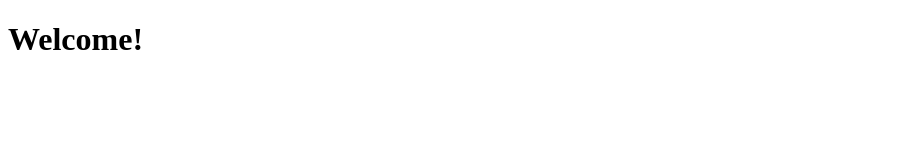
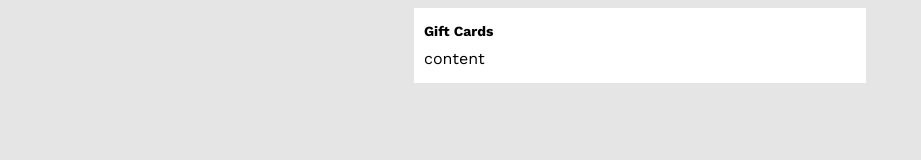
Before and after one commit to trkaplan/react-apply-coupon-sample, a React app: page / in a window 1280 px wide. Shown: the whole page, without its empty margins (0-921 px from the left). Built offline with nearby package versions, Linux system fonts and the light colour scheme.

Commit message:
add styled-components + theme + base layout

```diff
--- a/package.json
+++ b/package.json
@@ -45,7 +45,9 @@
   },
   "dependencies": {
     "@babel/preset-react": "^7.0.0",
+    "prop-types": "^15.7.2",
     "react": "^16.7.0",
-    "react-dom": "^16.7.0"
+    "react-dom": "^16.7.0",
+    "styled-components": "^4.2.0"
   }
 }
--- a/src/App/App.js
+++ b/src/App/App.js
@@ -1,12 +1,25 @@
-import React, { Component } from 'react';
+import React, { Component, Fragment } from 'react';
+import { createGlobalStyle } from 'styled-components';
+import theme from '../theme';
+import { StyledCard, PageWrapper } from './styled';
 
+const GlobalStyle = createGlobalStyle`
+body {
+  font-size:${theme.fontSize.base};
+  font-family:${theme.fontFamily.default};
+  background-color:${theme.color.grayDark};
+}
+`;
 // eslint-disable-next-line react/prefer-stateless-function
 class App extends Component {
   render() {
     return (
-      <div>
-        <h1>Welcome!</h1>
-      </div>
+      <Fragment>
+        <GlobalStyle />
+        <PageWrapper>
+          <StyledCard title="Gift Cards">content</StyledCard>
+        </PageWrapper>
+      </Fragment>
     );
   }
 }
--- /dev/null
+++ b/src/App/styled.js
@@ -0,0 +1,10 @@
+import styled from 'styled-components';
+import Card from '../components/UIKit/Card';
+
+export const StyledCard = styled(Card)`
+  width: 432px;
+`;
+export const PageWrapper = styled.div`
+  display: flex;
+  justify-content: center;
+`;
--- /dev/null
+++ b/src/components/UIKit/Card/Card.js
@@ -0,0 +1,20 @@
+import React from 'react';
+import PropTypes from 'prop-types';
+import { Title, Container } from './styled';
+
+const Card = ({ title, children, className }) => (
+  <Container className={className}>
+    {title && <Title>{title}</Title>}
+    {children}
+  </Container>
+);
+Card.defaultProps = {
+  title: null,
+  className: null
+};
+Card.propTypes = {
+  title: PropTypes.string,
+  children: PropTypes.node.isRequired,
+  className: PropTypes.string
+};
+export default Card;
--- /dev/null
+++ b/src/components/UIKit/Card/index.js
@@ -0,0 +1 @@
+export { default } from './Card';
--- /dev/null
+++ b/src/components/UIKit/Card/styled.js
@@ -0,0 +1,12 @@
+import styled from 'styled-components';
+import theme from '../../../theme';
+
+export const Title = styled.div`
+  padding-bottom: ${theme.padding.p10};
+  font-size: ${theme.fontSize.sm};
+  font-weight: ${theme.fontWeight.bold};
+`;
+export const Container = styled.div`
+  padding: ${theme.padding.p15} ${theme.padding.p10};
+  background-color: ${theme.color.white};
+`;
--- a/src/index.html
+++ b/src/index.html
@@ -4,7 +4,8 @@
     <meta charset="UTF-8" />
     <meta name="viewport" content="width=device-width, initial-scale=1.0" />
     <meta http-equiv="X-UA-Compatible" content="ie=edge" />
-    <title>My React App</title>
+    <title>Bestseller.com Frontend Task</title>
+    <link href="https://fonts.googleapis.com/css?family=Work+Sans:400,700" rel="stylesheet" />
   </head>
 
   <body>
--- a/src/index.js
+++ b/src/index.js
@@ -2,4 +2,4 @@ import React from 'react';
 import ReactDOM from 'react-dom';
 import App from './App';
 
-ReactDOM.render(<App/>, document.getElementById('app'));
+ReactDOM.render(<App />, document.getElementById('app'));
--- /dev/null
+++ b/src/theme.js
@@ -0,0 +1,35 @@
+const theme = {
+  color: {
+    green: '#679863', // checkbox bg
+    black: '#333333',
+    gray: '#666666', // description text
+    grayLight: '#F2F2F2', // box fill
+    grayDark: '#E5E5E5', // page bg
+    white: '#FFF'
+  },
+  fontFamily: {
+    default: 'Work Sans'
+  },
+  fontSize: {
+    xs: '.75rem', // 12px
+    sm: '.875rem', // 14px
+    base: '1rem', // 16px
+    lg: '1.125rem', // 18px
+    xl: '1.25rem', // 20px
+    xl2: '1.5rem', // 24px
+    xl3: '2rem' // 32px
+  },
+  fontWeight: {
+    bold: 'bold'
+  },
+  padding: {
+    p0: '0',
+    p10: '0.625rem', // 10px
+    p15: '0.9375rem', // 15px
+    p16: '1rem' // 16px
+  },
+  shadow: {
+    base: '0 1px 2px 0 rgba(10, 18, 32, 0.1)'
+  }
+};
+export default theme;
```
Also changed, not shown: 1 other file.
